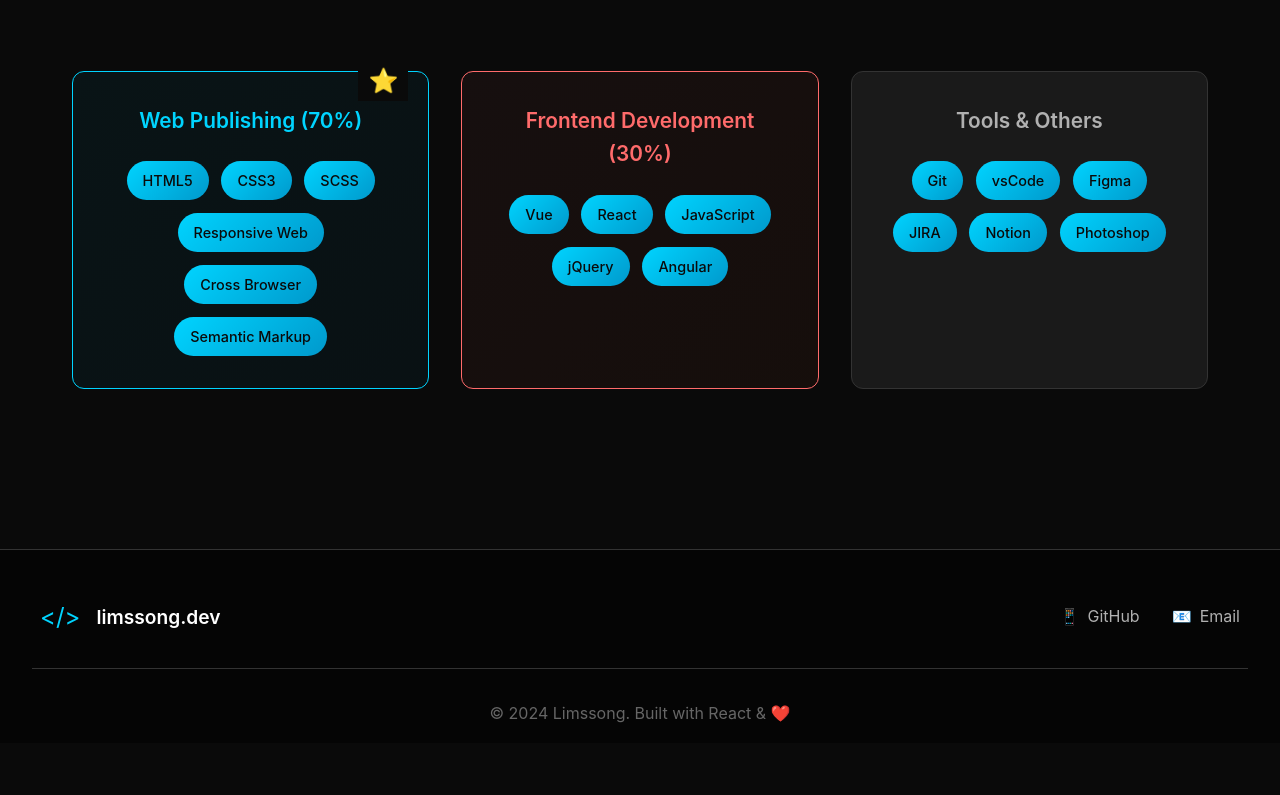
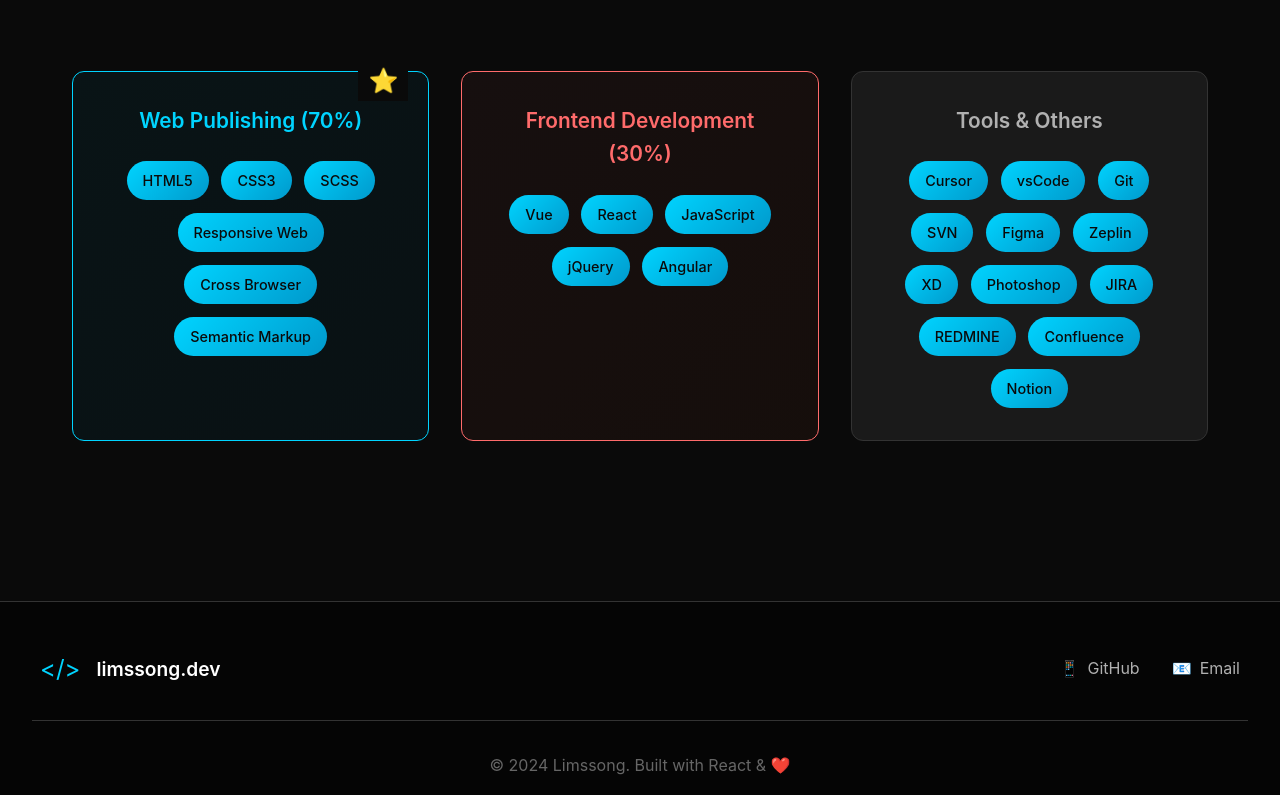
Before and after one commit to limssong/portfolio, a React (Create React App) app: page / in a window 1280 px wide. Shown: the part 1397-2192 px from the top of the page. Before the commit the page ends 2140 px from the top, so only its background shows below. Built offline with nearby package versions, Linux system fonts and the light colour scheme; no server answers.

Commit message:
Update App.js

```diff
--- a/src/App.js
+++ b/src/App.js
@@ -197,12 +197,18 @@
             <div className="skill-category">
               <h3 className="skill-title">Tools & Others</h3>
               <div className="skill-tags">
+                <span className="skill-tag">Cursor</span>
+                <span className="skill-tag">vsCode</span>
                 <span className="skill-tag">Git</span>
-                <span className="skill-tag">vsCode</span>
+                <span className="skill-tag">SVN</span>
                 <span className="skill-tag">Figma</span>
+                <span className="skill-tag">Zeplin</span>
+                <span className="skill-tag">XD</span>
+                <span className="skill-tag">Photoshop</span>
                 <span className="skill-tag">JIRA</span>
+                <span className="skill-tag">REDMINE</span>
+                <span className="skill-tag">Confluence</span>
                 <span className="skill-tag">Notion</span>
-                <span className="skill-tag">Photoshop</span>
               </div>
             </div>
           </div>
```
